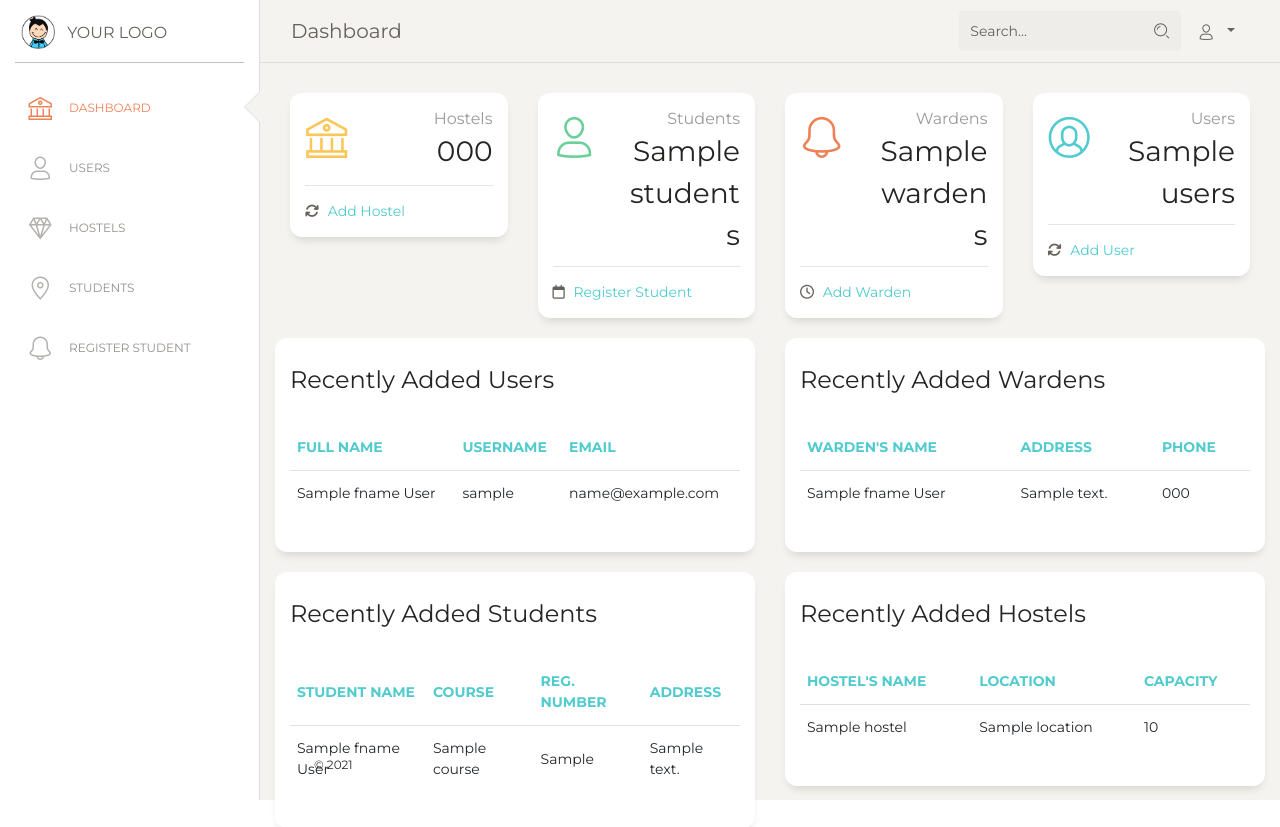
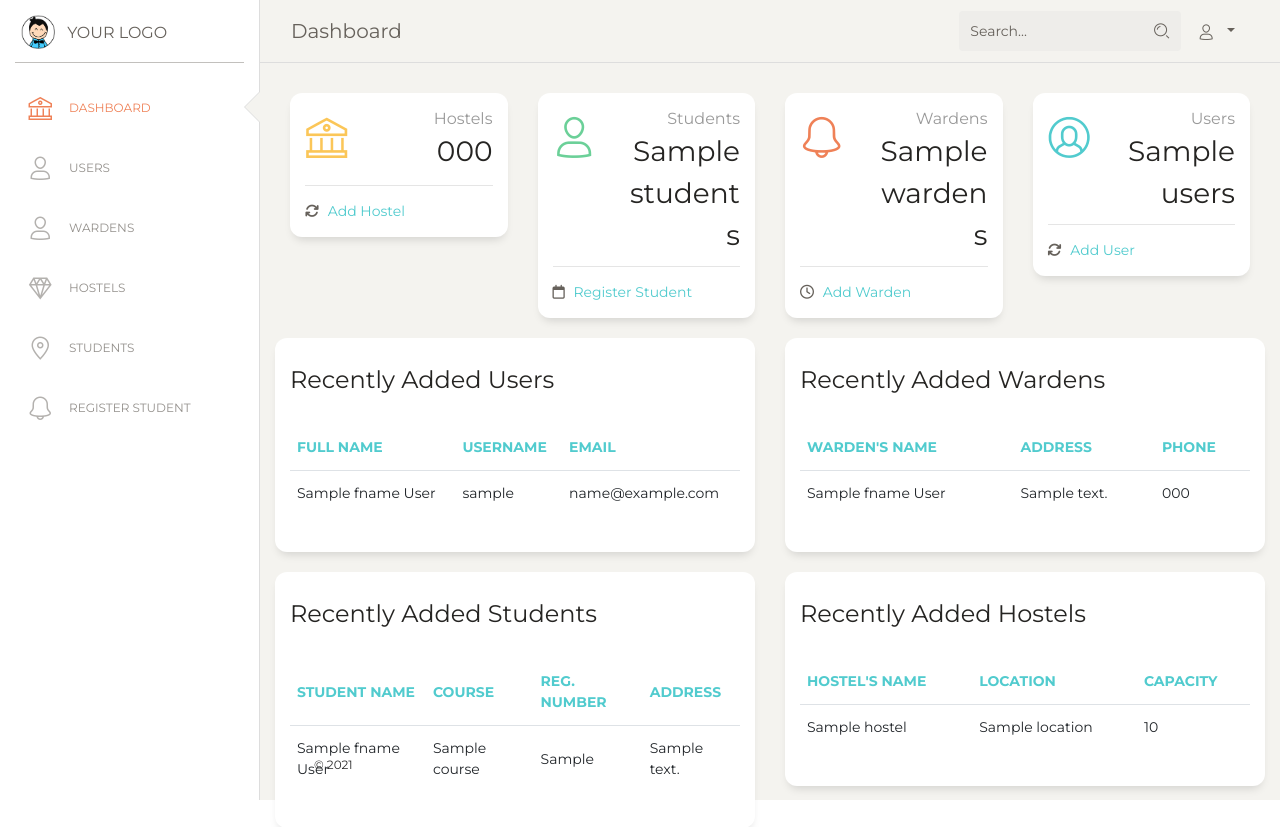
Before and after one commit to kuzcokou1/hostelMS, a Flask app: template templates/index.html in a window 1280 px wide. Shown: the top 827 px of the page. Run offline with Flask 2, Linux system fonts and the light colour scheme; the template is opened without the code that fills it: most values are stand-ins (such as "Sample title", 1, 10 or a date in 2020); some libraries are stand-ins or nearby versions.

Commit message:
Updated some files

```diff
--- a/templates/template.html
+++ b/templates/template.html
@@ -48,7 +48,13 @@
           <li>
             <a href="/users">
               <i class="nc-icon nc-single-02"></i>
-              <p>uSERS</p>
+              <p>Users</p>
+            </a>
+          </li>
+          <li>
+            <a href="/wardens">
+              <i class="nc-icon nc-single-02"></i>
+              <p>Wardens</p>
             </a>
           </li>
           <li>
```
Also changed, not shown: templates/index.html (line endings or trailing spaces).
